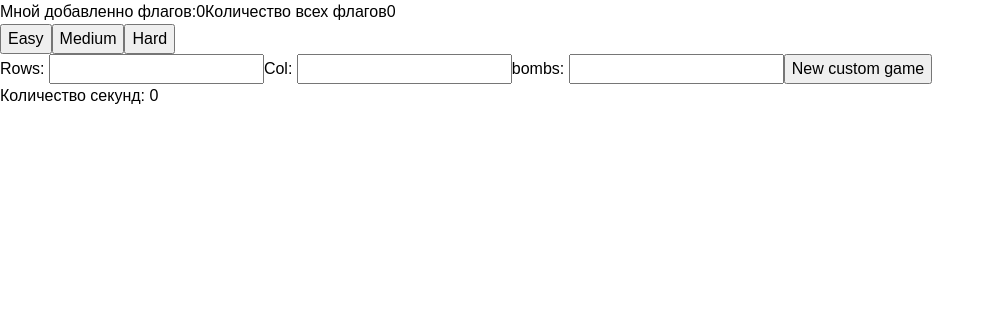
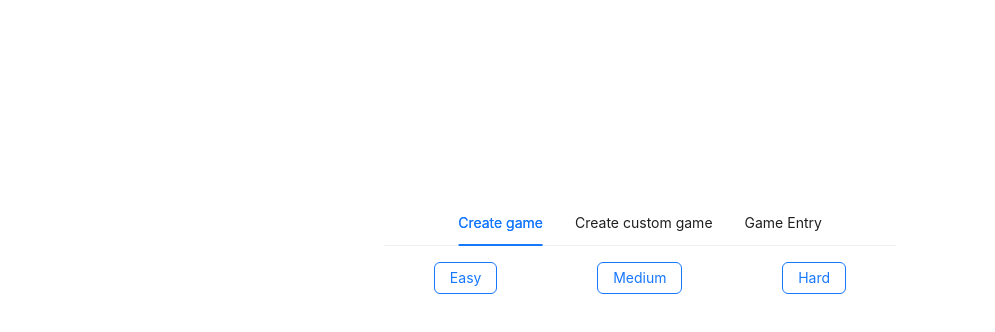
Before and after one commit to EvgeniyKu/ktor-minesweeper, a React (Vite) app in the folder src/main/resources/files/: page / in a window 1280 px wide. Shown: the top 332 px of the page, without its empty margins (0-995 px from the left). Built offline with nearby package versions, Linux system fonts and the light colour scheme; no server answers.

Commit message:
style: home page

```diff
--- /dev/null
+++ b/src/main/resources/files/src/components/createGame/index.jsx
@@ -0,0 +1,25 @@
+import { useNavigate } from "react-router-dom";
+import style from "./style.module.css";
+import { Row, Col, Button } from "antd";
+export default function createGame(props) {
+	const navigate = useNavigate();
+	return (
+		<Row className={style["indent"]} justify="space-around">
+			<Col>
+				<Button onClick={() => navigate("/game")} type="primary" ghost>
+					Easy
+				</Button>
+			</Col>
+			<Col>
+				<Button type="primary" ghost>
+					Medium
+				</Button>
+			</Col>
+			<Col>
+				<Button type="primary" ghost>
+					Hard
+				</Button>
+			</Col>
+		</Row>
+	);
+}
--- /dev/null
+++ b/src/main/resources/files/src/components/createGameCustom/index.jsx
@@ -0,0 +1,26 @@
+import { Row, Col, Input, Button } from "antd";
+import style from "./style.module.css";
+export default function CreateGameCustom(props) {
+	return (
+		<div className={style["create-game-custom"]}>
+			<Row className={style.indent} wrap={false} gutter={[10]}>
+				<Col>
+					<Input addonBefore="Rows" defaultValue={5} type="number" min={5} />
+				</Col>
+				<Col>
+					<Input addonBefore="Col" defaultValue={5} type="number" min={5} />
+				</Col>
+				<Col>
+					<Input addonBefore="Bombs" defaultValue={5} type="number" min={5} />
+				</Col>
+			</Row>
+			<Row className={style.indent} justify="center">
+				<Col>
+					<Button style={{ width: "100%" }} type="default">
+						New custom game
+					</Button>
+				</Col>
+			</Row>
+		</div>
+	);
+}
--- /dev/null
+++ b/src/main/resources/files/src/components/createGameCustom/style.module.css
@@ -0,0 +1,3 @@
+.create-game-custom .indent:not(:first-child) {
+	margin-top: 20px;
+}
--- /dev/null
+++ b/src/main/resources/files/src/components/gameEntry/index.jsx
@@ -0,0 +1,14 @@
+import { Input, Button, Typography } from "antd";
+import { useNavigate } from "react-router-dom";
+import style from "./style.module.css";
+const { Text } = Typography;
+export default function GameEntry(props) {
+	const navigate = useNavigate();
+	return (
+		<div className={style.container}>
+			<Text>Enter name room:</Text>
+			<Input type="text" placeholder="Room name" />
+			<Button>Game entry</Button>
+		</div>
+	);
+}
--- /dev/null
+++ b/src/main/resources/files/src/components/gameEntry/style.module.css
@@ -0,0 +1,6 @@
+.container > span {
+	display: inline-block;
+}
+.container > *:not(:last-child) {
+	margin-bottom: 10px;
+}
--- a/src/main/resources/files/src/components/panel/index.jsx
+++ /dev/null
@@ -1,2 +0,0 @@
-import Ui from "./ui";
-export default (props) => Ui(props);
--- a/src/main/resources/files/src/components/panel/ui.jsx
+++ /dev/null
@@ -1,43 +0,0 @@
-import { START_GAME } from "../../api/actionsSocket";
-import { useNavigate } from "react-router-dom";
-import socket from "../../socket";
-export default function Ui(props) {
-	const navigate = useNavigate();
-	return (
-		<div className="panel">
-			<div className="panel__left">
-				Мной добавленно флагов:
-				<span id="count-flag">0</span>
-				Количество всех флагов
-				<span id="count-flag-all">0</span>
-			</div>
-			<div className="panel__center">
-				<div id="panel__new-game" className="panel__new-game">
-					<button
-						data-difficulty="easy"
-						onClick={() => {
-							socket.send(JSON.stringify(START_GAME("easy")));
-							navigate("/game");
-						}}
-					>
-						Easy
-					</button>
-					<button data-difficulty="medium">Medium</button>
-					<button data-difficulty="hard">Hard</button>
-				</div>
-				<div className="panel__custom-name-game">
-					<label htmlFor="rows">Rows: </label>
-					<input type="number" id="rows" min="5" />
-					<label htmlFor="columns">Col: </label>
-					<input type="number" id="columns" min="5" />
-					<label htmlFor="bombs">bombs: </label>
-					<input type="number" id="bombs" min="1" />
-					<button>New custom game</button>
-				</div>
-			</div>
-			<div className="panel__right">
-				Количество секунд: <span id="timer">0</span>
-			</div>
-		</div>
-	);
-}
--- a/src/main/resources/files/src/page/home.jsx
+++ b/src/main/resources/files/src/page/home.jsx
@@ -1,10 +1,36 @@
-import Panel from "../components/panel";
-// import { Layout } from "antd";
-// const { Content } = Layout;
+import CreateGame from "../components/createGame";
+import CreateGameCustom from "../components/createGameCustom";
+import GameEntry from "../components/gameEntry";
+import { Col, Row, Tabs } from "antd";
+
 export default function Home(props) {
+	const itemsTabs = [
+		{ label: `Create game`, children: <CreateGame /> },
+		{ label: `Create custom game`, children: <CreateGameCustom /> },
+		{
+			label: `Game Entry`,
+			children: <GameEntry />,
+		},
+	];
 	return (
-		// <Content>
-		<Panel />
-		// </Content>
+		<Row align="middle" justify="center" style={{ height: "100vh" }}>
+			<Col>
+				<Tabs
+					defaultActiveKey="0"
+					tabPosition="top"
+					animated={true}
+					style={{
+						minWidth: "450px",
+						width: "40vw",
+						height: "50vh",
+					}}
+					centered={true}
+					items={itemsTabs.map((item, i) => {
+						item.key = i;
+						return item;
+					})}
+				/>
+			</Col>
+		</Row>
 	);
 }
```
Also changed, not shown: src/main/resources/files/src/components/createGame/style.module.css (added).
